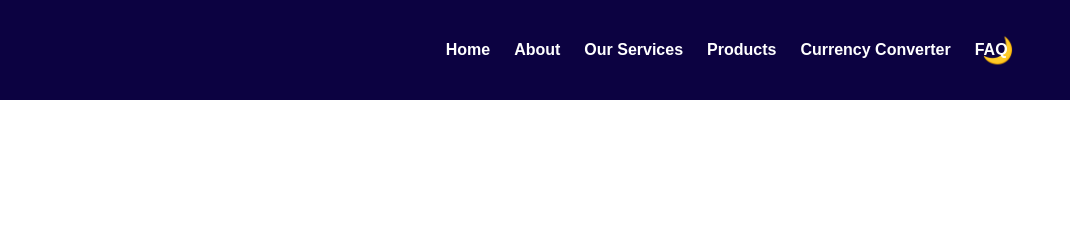
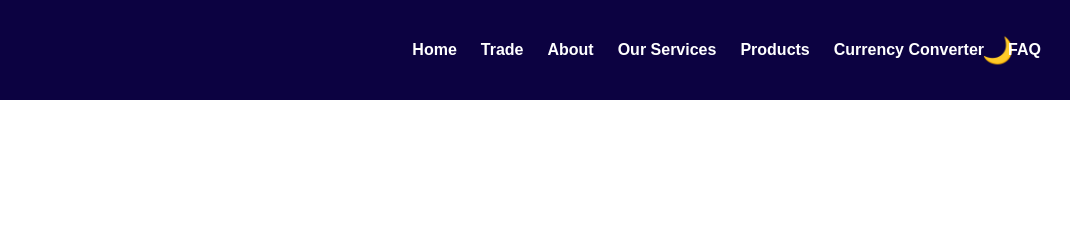
Before and after one commit to caleb-mesaiah/c-and-d-website, a plain HTML site: page index.html in a window 1280 px wide. Shown: the top 237 px of the page, 210-1280 px from the left. Drawn offline with Linux system fonts and the light colour scheme; a script that the page names is missing.

Commit message:
Add Trade link to navigation menu

```diff
--- a/index.html
+++ b/index.html
@@ -55,6 +55,7 @@
     <nav>
       <ul class="nav-links">
         <li><a href="index.html">Home</a></li>
+        <li><a href="buy-sell-crypto.html">Trade</a></li>
         <li><a href="about.html">About</a></li>
         <li><a href="services.html">Our Services</a></li>
         <li><a href="products.html">Products</a></li>
```
